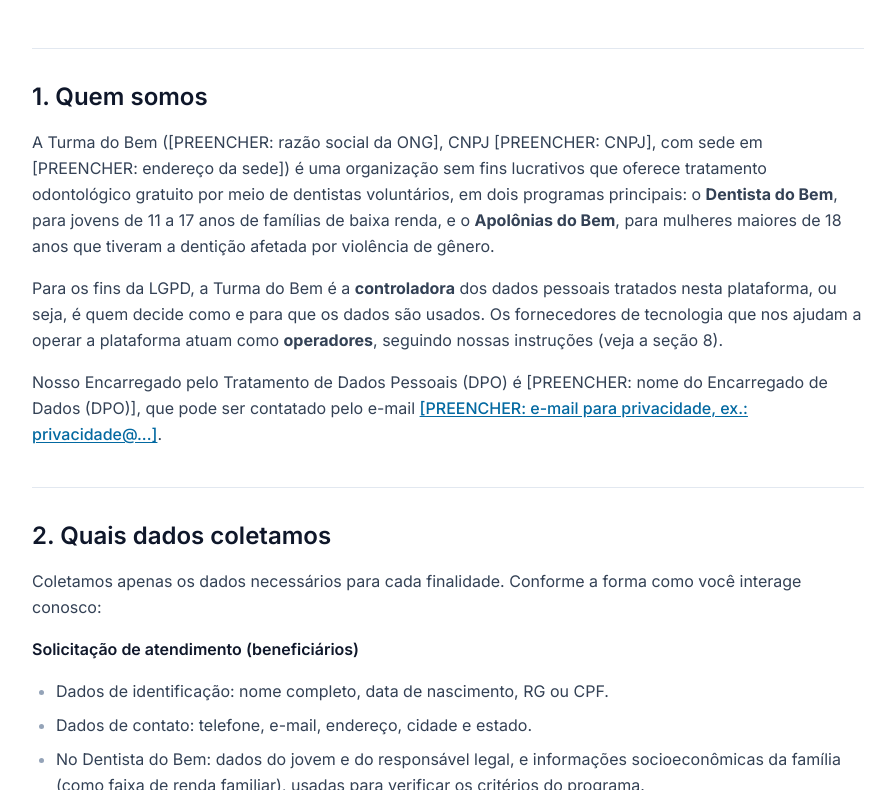
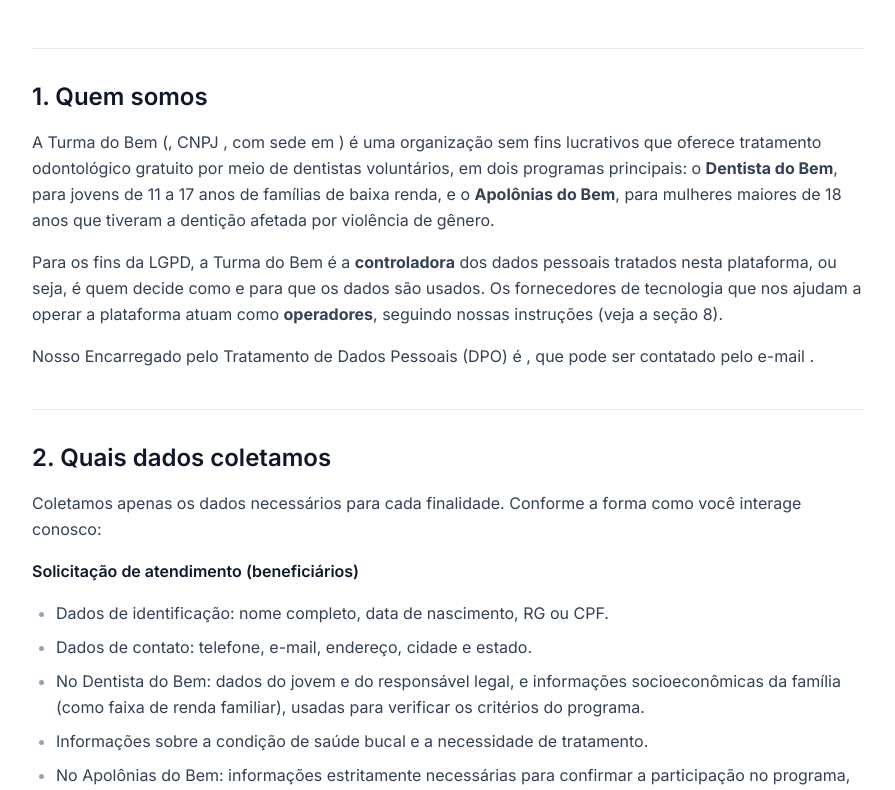
Before and after one commit to Start-Upados/Front_TdB, a React (Vite) app: page /turma-do-bem/privacidade in a window 1280 px wide. Shown: the part 630-1420 px from the top of the page, without its empty margins (192-1087 px from the left). Built offline with nearby package versions, Linux system fonts and the light colour scheme; no server answers; a web font is replaced by a local one.

Commit message:
fix: Políticas Pages

```diff
--- a/src/Pages/PrivacidadeStartUpados/PrivacidadeStartUpados.tsx
+++ b/src/Pages/PrivacidadeStartUpados/PrivacidadeStartUpados.tsx
@@ -13,10 +13,10 @@
 
 const EMPRESA = {
   nome: 'StartUpados',
-  razaoSocial: '[PREENCHER: razão social ou nome do responsável]',
-  documento: '[PREENCHER: CNPJ, se houver]',
+  razaoSocial: '',
+  documento: '',
   cidade: 'São Paulo/SP',
-  email: '[PREENCHER: e-mail de contato, ex.: contato@startupados.com.br]',
+  email: 'contato@startupados.com.br]',
   site: 'www.startupados.com.br',
   ultimaAtualizacao: '9 de outubro de 2026',
 };
--- a/src/Pages/PrivacidadeTdB/PrivacidadeTurmaDoBem.tsx
+++ b/src/Pages/PrivacidadeTdB/PrivacidadeTurmaDoBem.tsx
@@ -15,11 +15,11 @@
 
 const ORG = {
   nome: 'Turma do Bem',
-  razaoSocial: '[PREENCHER: razão social da ONG]',
-  cnpj: '[PREENCHER: CNPJ]',
-  endereco: '[PREENCHER: endereço da sede]',
-  emailPrivacidade: '[PREENCHER: e-mail para privacidade, ex.: privacidade@...]',
-  encarregado: '[PREENCHER: nome do Encarregado de Dados (DPO)]',
+  razaoSocial: '',
+  cnpj: '',
+  endereco: '',
+  emailPrivacidade: '',
+  encarregado: '',
   instagram: '@startupados_tdb',
   site: 'www.startupados.com.br',
   ultimaAtualizacao: '9 de outubro de 2026',
```
